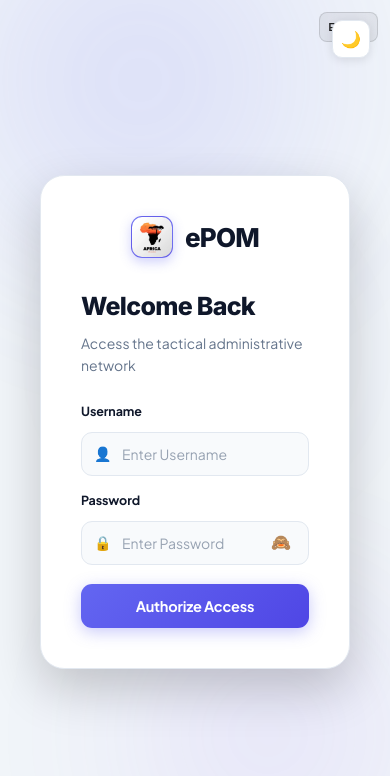
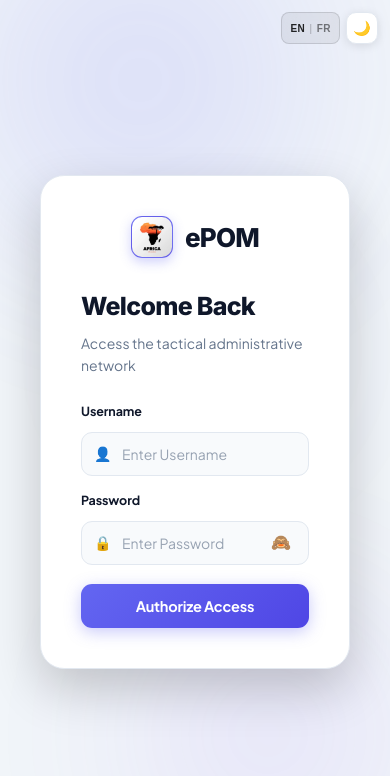
Before and after one commit to amadoujawo1/epom-dev, a React (Vite) app in the folder client/: page / in a window 390 px wide. Shown: the top 776 px of the page. Built offline with nearby package versions, Linux system fonts and the light colour scheme.

Commit message:
Fix overlapping language and theme toggles on login page mobile view

```diff
--- a/client/src/pages/Login.css
+++ b/client/src/pages/Login.css
@@ -70,9 +70,6 @@
 
 /* ─── Theme Toggle ─── */
 .login-theme-toggle {
-  position: fixed;
-  top: 20px;
-  right: 20px;
   width: 38px;
   height: 38px;
   background: var(--login-panel);
@@ -83,9 +80,9 @@
   display: flex;
   align-items: center;
   justify-content: center;
-  z-index: 100;
   box-shadow: 0 2px 10px rgba(0, 0, 0, 0.1);
   transition: all 0.2s ease;
+  flex-shrink: 0;
 }
 
 .login-theme-toggle:hover {
--- a/client/src/styles.css
+++ b/client/src/styles.css
@@ -2767,12 +2767,19 @@
     top: 12px;
     right: 12px;
     gap: 6px;
+    z-index: 1000;
   }
 
   .login-lang-toggle {
-    height: 30px;
+    height: 32px;
     padding: 0 8px;
     font-size: 10px;
+  }
+
+  .login-theme-toggle {
+    width: 32px;
+    height: 32px;
+    font-size: 14px;
   }
 }
 
```
